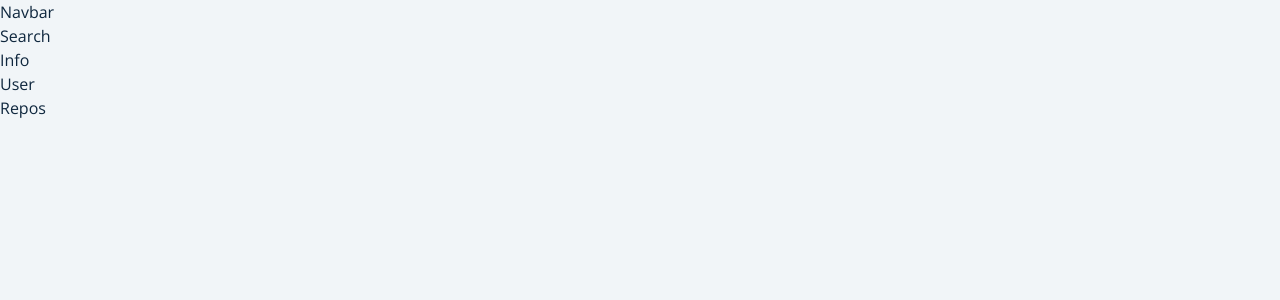
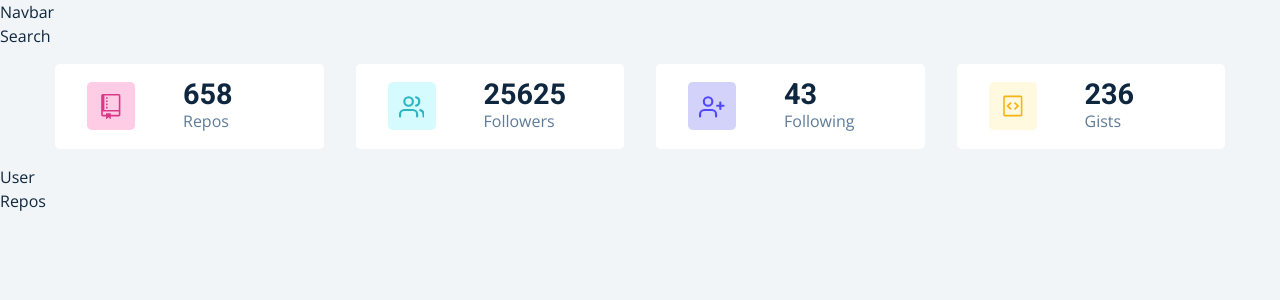
Before and after one commit to miloszKubiak/github-users, a React (Create React App) app: page / in a window 1280 px wide. Shown: the top 300 px of the page. Built offline with nearby package versions, Linux system fonts and the light colour scheme.

Commit message:
create and style Info component

```diff
--- a/src/components/Info.jsx
+++ b/src/components/Info.jsx
@@ -1,12 +1,126 @@
 import React from "react";
 import { GithubContext } from "../context/context";
 import styled from "styled-components";
+import { FiUsers, FiUserPlus } from "react-icons/fi";
+import { GoRepo, GoGist } from "react-icons/go";
 
 const Info = () => {
-	const data = React.useContext(GithubContext);
-	console.log(data);
+	const { githubUser } = React.useContext(GithubContext);
+	const { public_repos, followers, following, public_gists } = githubUser;
 
-	return <div>Info</div>;
+	const items = [
+		{
+			id: 1,
+			icon: <GoRepo className="icon" />,
+			label: "repos",
+			value: public_repos,
+			color: "pink",
+		},
+		{
+			id: 2,
+			icon: <FiUsers className="icon" />,
+			label: "followers",
+			value: followers,
+			color: "green",
+		},
+		{
+			id: 3,
+			icon: <FiUserPlus className="icon" />,
+			label: "following",
+			value: following,
+			color: "purple",
+		},
+		{
+			id: 4,
+			icon: <GoGist className="icon" />,
+			label: "gists",
+			value: public_gists,
+			color: "yellow",
+		},
+	];
+
+	return <section className="section">
+		<Wrapper className="section-center">
+			{items.map(item => {
+				return <Item key={item.id} {...item} />
+			})}
+		</Wrapper>
+	</section>;
 };
 
+//helper component for the better writing and reading
+const Item = ({ icon, label, value, color }) => {
+	return (
+		<article className="item">
+			<span className={color}>{icon}</span>
+			<div>
+				<h3>{value}</h3>
+				<p>{label}</p>
+			</div>
+		</article>
+	)
+}
+
 export default Info;
+
+const Wrapper = styled.section`
+	display: grid;
+	grid-template-columns: repeat(auto-fill, minmax(200px, 1fr));
+	gap: 1rem 2rem;
+
+	@media (min-width: 640px) {
+		grid-template-columns: repeat(auto-fill, minmax(260px, 1fr));
+	}
+
+	.item {
+		display: grid;
+		grid-template-columns: auto 1fr;
+		column-gap: 3rem;
+		align-items: center;
+		padding: 1rem 2rem;
+		background: var(--white);
+		border-radius: var(--radius);
+
+		span {
+			display: grid;
+			place-items: center;
+			width: 3rem;
+			height: 3rem;
+			border-radius: var(--radius);
+		}
+
+		.icon {
+			font-size: 1.6rem;
+		}
+
+		h3 {
+			margin-bottom: 0;
+			letter-spacing: 0;
+		}
+
+		p {
+			text-transform: capitalize;
+			margin-bottom: 0;
+		}
+
+		.pink {
+			background: #ffcce6;
+			color: #da3989;
+		}
+
+		.green {
+			background: var(--primary-10);
+			color: var(--primary-5);
+		}
+
+		.purple {
+			background: #d2d2fa;
+			color: #5047ff;
+		}
+
+		.yellow {
+			background: #fff9df;
+			color: #f8b415;
+		}
+	}
+`;
--- a/src/pages/Login.jsx
+++ b/src/pages/Login.jsx
@@ -16,7 +16,7 @@
 
 export default Login
 
-const Wrapper = styled.div`
+const Wrapper = styled.section`
   min-height: 100vh;
   display: grid;
   place-items: center;
```
